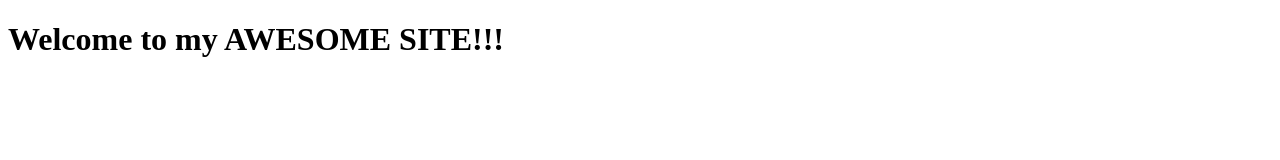
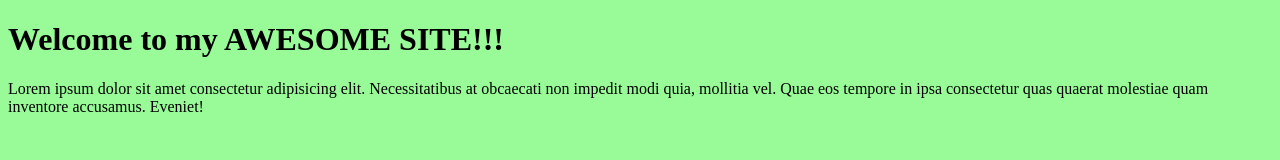
Before and after one commit to EstherEdell/refactored-waddle, a plain HTML site: page index.html in a window 1280 px wide. Drawn offline with Linux system fonts and the light colour scheme.

Commit message:
added a paragraph and styling to the body :sunglasses:

```diff
--- a/index.html
+++ b/index.html
@@ -5,8 +5,10 @@
     <meta http-equiv="X-UA-Compatible" content="IE=edge">
     <meta name="viewport" content="width=device-width, initial-scale=1.0">
     <title>Document</title>
+    <link rel="stylesheet" href="style.css">
 </head>
 <body>
     <h1>Welcome to my AWESOME SITE!!!</h1>
+    <p>Lorem ipsum dolor sit amet consectetur adipisicing elit. Necessitatibus at obcaecati non impedit modi quia, mollitia vel. Quae eos tempore in ipsa consectetur quas quaerat molestiae quam inventore accusamus. Eveniet!</p>
 </body>
 </html>
--- /dev/null
+++ b/style.css
@@ -0,0 +1,3 @@
+body {
+    background: palegreen;
+}
```
